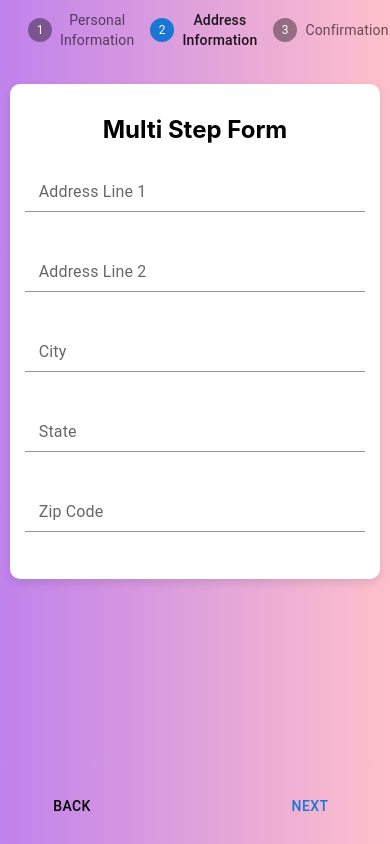
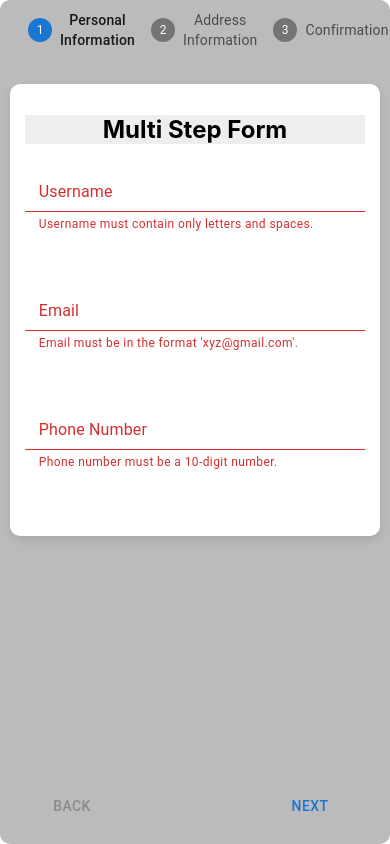
Before and after one commit to RoopaRI/multip_step_form, a React (Create React App) app: page / in a window 390 px wide. Both pictures are taken after a click on the button "NEXT". Built offline with nearby package versions, Linux system fonts and the light colour scheme.

Commit message:
Implemented validation for username(only letters and spaces), email(in the format xyz@gmail.com) and phoneNo(should be 10 digit no)

```diff
--- a/src/App.css
+++ b/src/App.css
@@ -1,4 +1,7 @@
 .App{
-  background-image: linear-gradient(to right, rgb(192, 130, 236), pink);
-  height: 100vh;
+  /* background-image: linear-gradient(to right, rgb(131, 136, 133), pink); */
+  background-color: #bbbbbb;
+  /* height: 90vh; */
+  /* margin: 5px; */
+  border-radius: 10px;
 }
--- a/src/FormBody/FormBody.css
+++ b/src/FormBody/FormBody.css
@@ -2,6 +2,7 @@
 .formBody {
     max-width: 600px; /* Maximum width for larger screens */
     width: 90%; /* Full width with a max constraint */
+
     background-color: white;
     position: absolute;
     top: 50%;
@@ -15,6 +16,7 @@
 
 h1 {
     text-align: center;
+    background-color: #eeeeee;
     margin-bottom: 20px; /* Space below the heading */
 }
 
--- a/src/FormBody/FormBody.jsx
+++ b/src/FormBody/FormBody.jsx
@@ -1,7 +1,8 @@
+import React from "react";
 import InputComponent from "../inputComponent/inputComponent";
 import "./FormBody.css";
 
-export default function FormBody({ step, formData, onChange }) {
+export default function FormBody({ step, formData, onChange, errors }) {
     const stepClass = step === 0 ? 'step0' : 'step1';
 
     return (
@@ -10,33 +11,34 @@ export default function FormBody({ step, formData, onChange }) {
             {step === 0 && (
                 <>
                     <div className="formField">
-                        <InputComponent type="userName" value={formData.userName} onChange={onChange} />
+                        <InputComponent
+                            type="userName"
+                            value={formData.userName}
+                            onChange={onChange}
+                            error={errors.userName}  // Pass error messages
+                        />
                     </div>
                     <div className="formField">
-                        <InputComponent type="email" value={formData.email} onChange={onChange} />
+                        <InputComponent
+                            type="email"
+                            value={formData.email}
+                            onChange={onChange}
+                            error={errors.email}  // Pass error messages
+                        />
                     </div>
                     <div className="formField">
-                        <InputComponent type="phoneNo" value={formData.phoneNo} onChange={onChange} />
+                        <InputComponent
+                            type="phoneNo"
+                            value={formData.phoneNo}
+                            onChange={onChange}
+                            error={errors.phoneNo}  // Pass error messages
+                        />
                     </div>
                 </>
             )}
             {step === 1 && (
                 <>
-                    <div className="formField">
-                        <InputComponent type="address1" value={formData.address1} onChange={onChange} />
-                    </div>
-                    <div className="formField">
-                        <InputComponent type="address2" value={formData.address2} onChange={onChange} />
-                    </div>
-                    <div className="formField">
-                        <InputComponent type="city" value={formData.city} onChange={onChange} />
-                    </div>
-                    <div className="formField">
-                        <InputComponent type="state" value={formData.state} onChange={onChange} />
-                    </div>
-                    <div className="formField">
-                        <InputComponent type="zipCode" value={formData.zipCode} onChange={onChange} />
-                    </div>
+                    {/* Address-related fields */}
                 </>
             )}
         </div>
--- a/src/Main/Main.jsx
+++ b/src/Main/Main.jsx
@@ -28,12 +28,45 @@ export default function HorizontalNonLinearStepper() {
         zipCode: ""
     });
 
+    const [errors, setErrors] = useState({
+        userName: "",
+        email: "",
+        phoneNo: ""
+    });
+
+
     const totalSteps = () => steps.length;
     const completedSteps = () => Object.keys(completed).length;
     const isLastStep = () => activeStep === totalSteps() - 1;
     const allStepsCompleted = () => completedSteps() === totalSteps();
 
     const handleNext = () => {
+        let hasErrors = false;
+        const newErrors = { ...errors };
+
+        if (activeStep === 0) {
+            // Validate step 0 fields
+            if (!/^[A-Za-z\s]+$/.test(formData.userName)) {
+                newErrors.userName = "Username must contain only letters and spaces.";
+                hasErrors = true;
+            }
+            if (!/^[^\s@]+@[^\s@]+\.[^\s@]+$/.test(formData.email)) {
+                newErrors.email = "Email must be in the format 'xyz@gmail.com'.";
+                hasErrors = true;
+            }
+            if (!/^\d{10}$/.test(formData.phoneNo)) {
+                newErrors.phoneNo = "Phone number must be a 10-digit number.";
+                hasErrors = true;
+            }
+        }
+
+        setErrors(newErrors);
+
+        if (hasErrors) {
+            // If there are errors, do not proceed
+            return;
+        }
+
         const newActiveStep =
             isLastStep() && !allStepsCompleted()
                 ? steps.findIndex((step, i) => !(i in completed))
@@ -72,23 +105,59 @@ export default function HorizontalNonLinearStepper() {
     };
 
     const handleChange = (type, value) => {
+        let error = "";
+
+        switch (type) {
+            case 'userName':
+                if (!/^[A-Za-z\s]+$/.test(value)) {
+                    error = "Username must contain only letters and spaces.";
+                }
+                break;
+
+            case 'email':
+                if (!/^[^\s@]+@[^\s@]+\.[^\s@]+$/.test(value)) {
+                    error = "Email must be in the format 'something@something.com'.";
+                }
+                break;
+
+            case 'phoneNo':
+                if (!/^\d{10}$/.test(value)) {
+                    error = "Phone number must be a 10-digit number.";
+                }
+                break;
+
+            default:
+                break;
+        }
+
         setFormData({
             ...formData,
             [type]: value,
         });
+
+        setErrors({
+            ...errors,
+            [type]: error
+        });
     };
+
 
     return (
         <Box sx={{ height: '100vh', display: 'flex', flexDirection: 'column' }}>
-            <Stepper nonLinear activeStep={activeStep} sx={{ padding: '0 20px', height: '60px', fontSize: '0.875rem' }}>
+            {/* Stepper */}
+            <Box sx={{ padding: '0 20px', height: '60px', fontSize: '0.875rem' }}>
+                <Stepper nonLinear activeStep={activeStep} sx={{ height: '100%' }}>
                     {steps.map((label, index) => (
                         <Step key={label} completed={completed[index]} sx={{ flex: 1 }}>
-                        <StepButton color="inherit" onClick={handleStep(index)} sx={{ fontSize: '0.75rem', height: '40px' }}>
+                            <StepButton color="inherit" onClick={handleStep(index)} sx={{ fontSize: '0.75rem', height: '100%' }}>
                                 {label}
                             </StepButton>
                         </Step>
                     ))}
                 </Stepper>
+            </Box>
+
+            {/* Form Body */}
             <Box sx={{ flexGrow: 1, display: 'flex', flexDirection: 'column', padding: '20px' }}>
                 {allStepsCompleted() ? (
                     <React.Fragment>
@@ -101,14 +170,17 @@ export default function HorizontalNonLinearStepper() {
                     </React.Fragment>
                 ) : (
                     <React.Fragment>
-                        <Box sx={{ flex: 1 }}>
+                        <Box sx={{ flex: 1, marginBottom: '20px', overflowY: 'auto' }}>
                             <FormBody
                                 step={activeStep}
                                 formData={formData}
                                 onChange={handleChange}
+                                errors={errors}
                             />
                         </Box>
-                        <Box sx={{ display: 'flex', flexDirection: 'row', justifyContent: 'space-between', mt: 2, padding: '0 20px' }}>
+
+                        {/* Navigation Buttons */}
+                        <Box sx={{ display: 'flex', flexDirection: 'row', justifyContent: 'space-between', padding: '0 20px' }}>
                             <Button
                                 color="inherit"
                                 onClick={handleBack}
--- a/src/inputComponent/inputComponent.jsx
+++ b/src/inputComponent/inputComponent.jsx
@@ -3,8 +3,9 @@ import "./inputComponent.css";
 import FormControl from '@mui/material/FormControl';
 import InputLabel from '@mui/material/InputLabel';
 import Input from '@mui/material/Input';
+import FormHelperText from '@mui/material/FormHelperText'; // For displaying errors
 
-export default function InputComponent({ type, value, onChange }) {
+export default function InputComponent({ type, value, onChange, error }) {
     const handleChange = (e) => {
         onChange(type, e.target.value);
     };
@@ -34,7 +35,7 @@ export default function InputComponent({ type, value, onChange }) {
 
     return (
         <div className="formField">
-            <FormControl className="input">
+            <FormControl className="input" error={!!error}>
                 <InputLabel htmlFor={type}>{getLabel(type)}</InputLabel>
                 <Input
                     type={type === 'email' ? 'email' : 'text'}
@@ -43,6 +44,7 @@ export default function InputComponent({ type, value, onChange }) {
                     onChange={handleChange}
                     required
                 />
+                {error && <FormHelperText>{error}</FormHelperText>}
             </FormControl>
         </div>
     );
```
Lines whose indentation alone changed are shown as unchanged.
